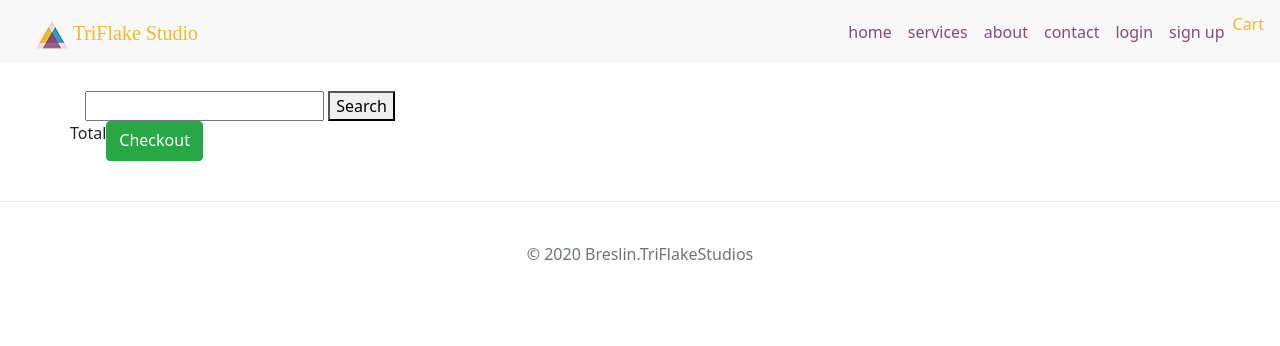
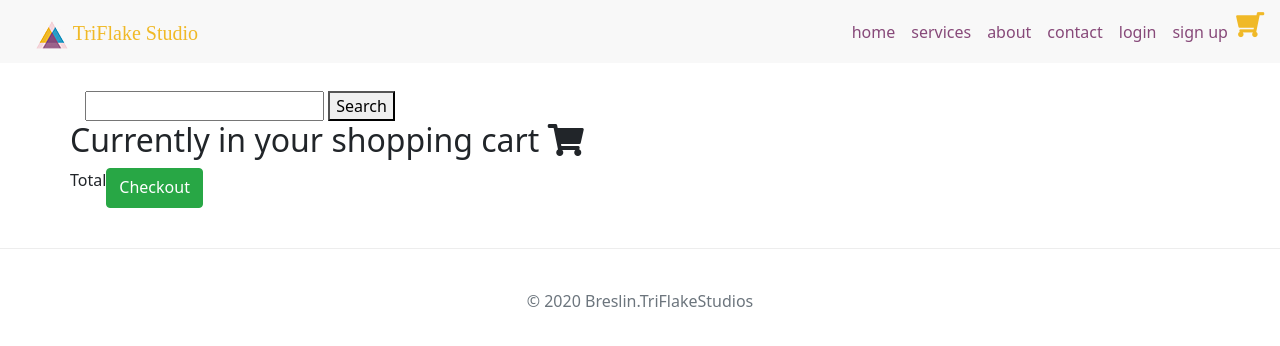
Before and after one commit to OrlaBr/triflake-studios, a Django app: template cart/templates/cart.html in a window 1280 px wide. Shown: the top 346 px of the page. Run offline with Django 3.2, Linux system fonts and the light colour scheme; the template is opened without the code that fills it, so the values that code supplies are empty; some libraries are stand-ins or nearby versions.

Commit message:
Add styled shopping cart to navbar and cart.html

```diff
--- a/cart/templates/cart.html
+++ b/cart/templates/cart.html
@@ -4,6 +4,7 @@
 
 {% block content %}
 <div class="row row-flex">
+<h2>Currently in your shopping cart <i class="fas fa-shopping-cart"></i></h2>
 	{% for item in cart_items %}
 
 	<div class="col-xs-10 col-xs-offset-1 col-sm-offset-0 col-sm-6 col-md-4 display panel panel-display">
--- a/static/css/custom.css
+++ b/static/css/custom.css
@@ -36,6 +36,10 @@ a.nav-link {
 
 .custom-toggler.navbar-toggler {
   border-color: rgb(255,102,203);
+}
+
+.nav-cart  {
+    font-size: 25px;
 }
 
 /***footer**/
--- a/templates/base.html
+++ b/templates/base.html
@@ -8,6 +8,7 @@
 	<meta name="viewport" content="width=device-width, initial-scale=1.0">
 	<meta http-equiv="X-UA-Compatible" content="ie=edge">
 	<title>TriFlake Studios</title>
+    <link rel="stylesheet" href="https://use.fontawesome.com/releases/v5.8.1/css/all.css" integrity="sha384-50oBUHEmvpQ+1lW4y57PTFmhCaXp0ML5d60M1M7uH2+nqUivzIebhndOJK28anvf" crossorigin="anonymous">
 	<link rel="stylesheet" href="https://maxcdn.bootstrapcdn.com/bootstrap/4.0.0/css/bootstrap.min.css"
 		integrity="sha384-Gn5384xqQ1aoWXA+058RXPxPg6fy4IWvTNh0E263XmFcJlSAwiGgFAW/dAiS6JXm" crossorigin="anonymous">
 	<link href="https://stackpath.bootstrapcdn.com/font-awesome/4.7.0/css/font-awesome.min.css" rel="stylesheet"
@@ -55,7 +56,7 @@
 						{% endif %}
 						<li>
 							<a href="{% url 'view_cart' %}">
-								<i class="fa fa-shipping-cart"></i>Cart
+								<i class="fas fa-shopping-cart fa-flip-horizontal nav-cart"></i>
 								{% if product_count > 0 %}
 								<label class="badge badge-warning">{{ product_count }}</label>
 								{% endif %}
```
